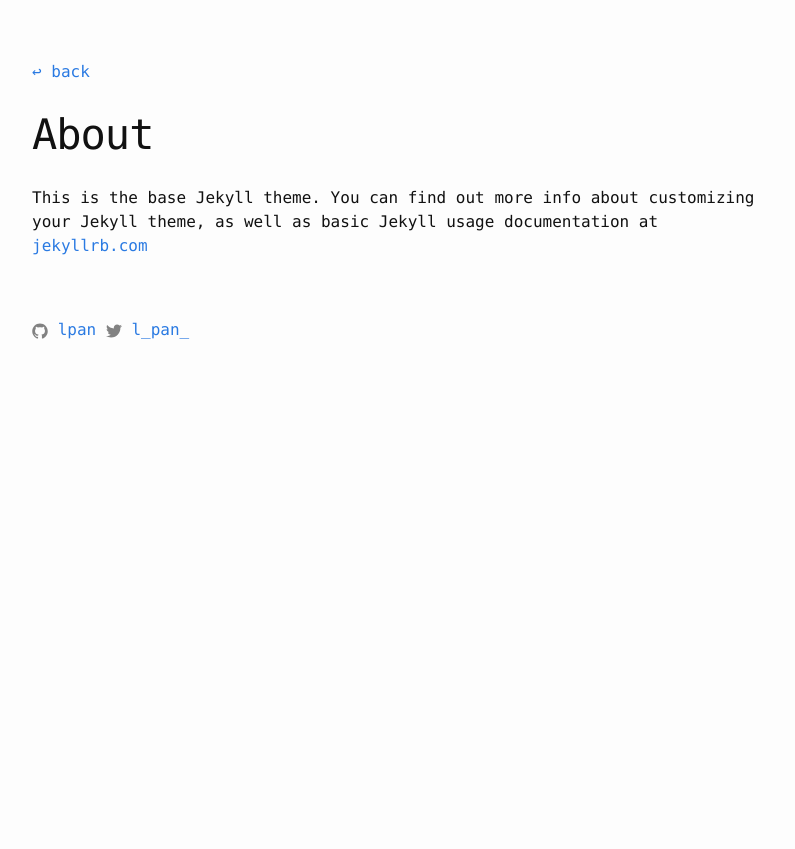
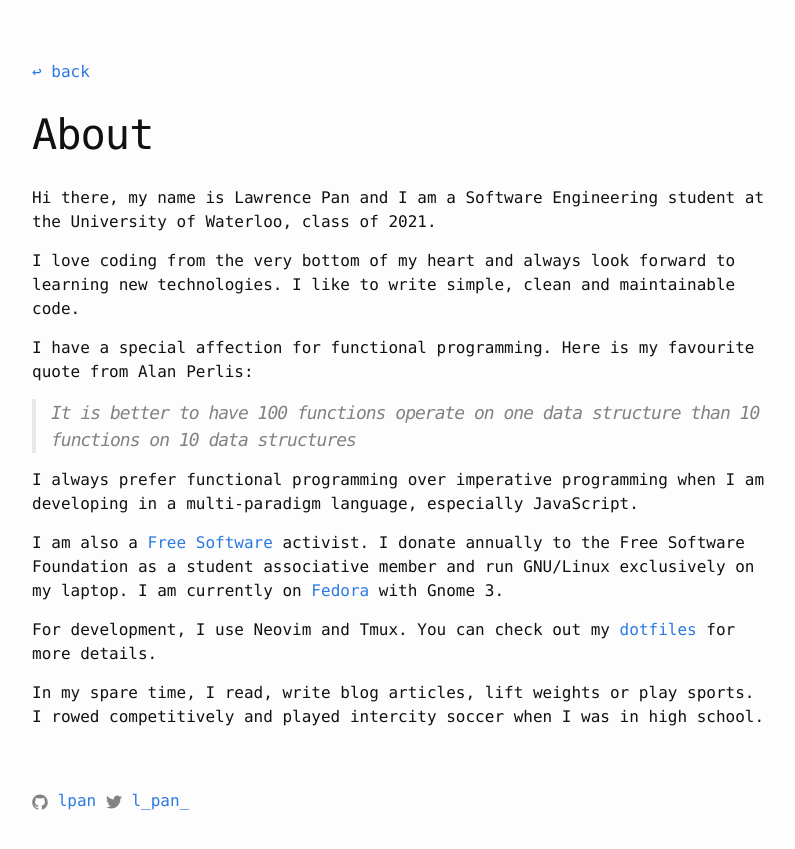
Before and after one commit to lpan/lpan.github.io, a Jekyll site: the page built from about.md, in a window 1280 px wide. Shown: the top 849 px of the page, without its empty margins (238-1033 px from the left). Built offline with Jekyll 4.4.1, drawn with Linux system fonts in a browser that asks for light colours.

Commit message:
about page :tada:

```diff
--- a/about.md
+++ b/about.md
@@ -4,4 +4,28 @@ title: About
 permalink: /about/
 ---
 
-This is the base Jekyll theme. You can find out more info about customizing your Jekyll theme, as well as basic Jekyll usage documentation at [jekyllrb.com](http://jekyllrb.com/)
+Hi there, my name is Lawrence Pan and I am a Software Engineering student at the
+University of Waterloo, class of 2021.
+
+I love coding from the very bottom of my heart and always look forward to
+learning new technologies. I like to write simple, clean and maintainable code.
+
+I have a special affection for functional programming. Here is my favourite
+quote from Alan Perlis:
+
+> It is better to have 100 functions operate on one data structure than 10
+> functions on 10 data structures
+
+I always prefer functional programming over imperative programming when I am
+developing in a multi-paradigm language, especially JavaScript.
+
+I am also a [Free Software](http://www.fsf.org/) activist. I donate annually to
+the Free Software Foundation as a student associative member and run GNU/Linux
+exclusively on my laptop. I am currently on [Fedora](https://getfedora.org/) with
+Gnome 3.
+
+For development, I use Neovim and Tmux. You can check out my
+[dotfiles](https://github.com/lpan/dotfiles) for more details.
+
+In my spare time, I read, write blog articles, lift weights or play sports. I
+rowed competitively and played intercity soccer when I was in high school.
```
